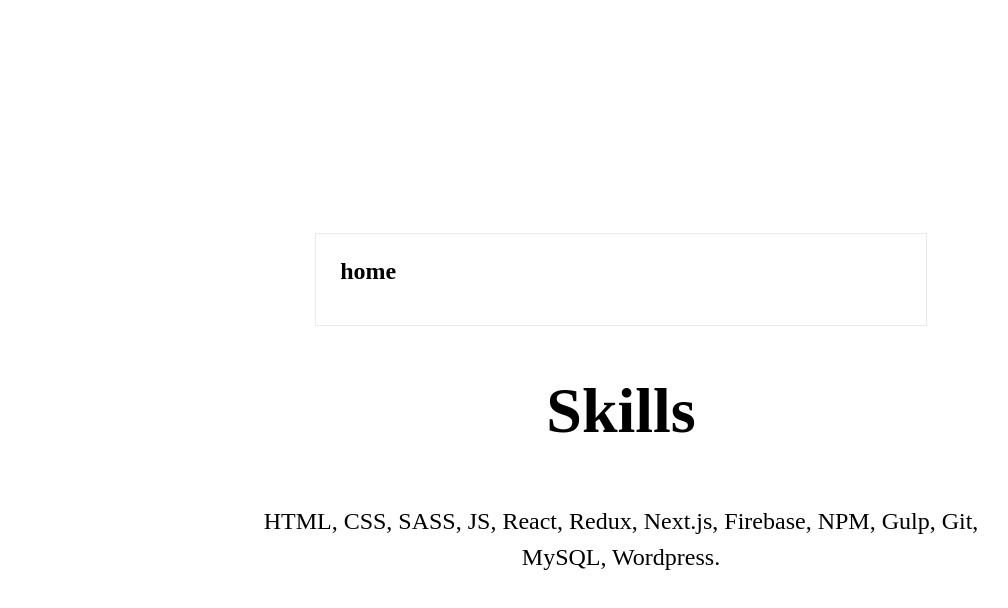
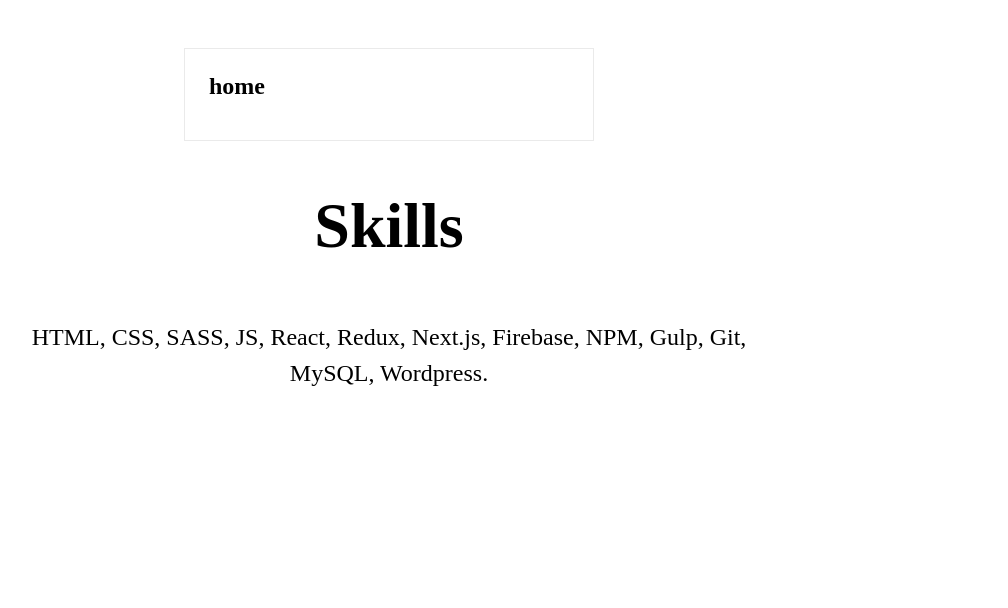
Before and after one commit to chris-plonka/next-site, a Next.js app: page /skills in a window 1280 px wide. Shown: the top 608 px of the page, without its empty margins (19-1027 px from the left). Built offline with nearby package versions, Linux system fonts and the light colour scheme.

Commit message:
add class grid

```diff
--- a/pages/skills.tsx
+++ b/pages/skills.tsx
@@ -7,7 +7,7 @@
 
 export default function Skills(){
     return(
-	<div className={styles.container}>
+	<div className={styles.grid}>
 		    <Link href="/"><a className={styles.card}><h2>home</h2></a></Link>
      <div className={styles.grid}>
             <h2 className={styles.title}>Skills</h2>
```
